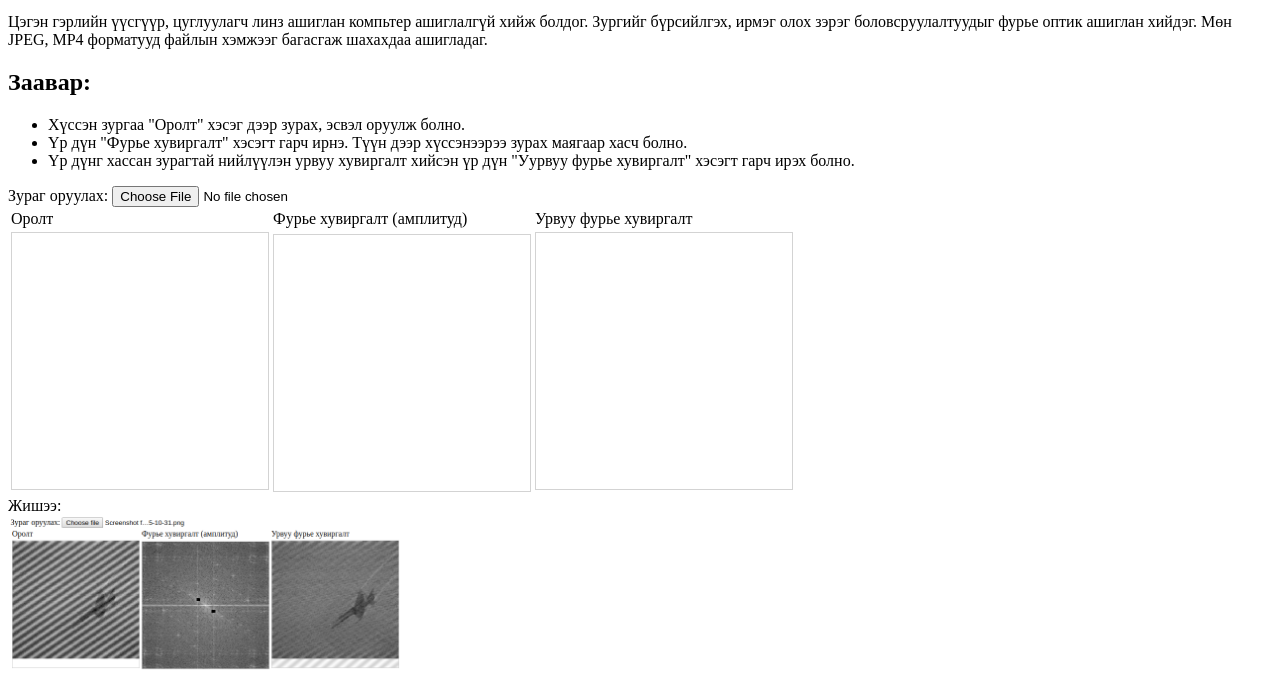
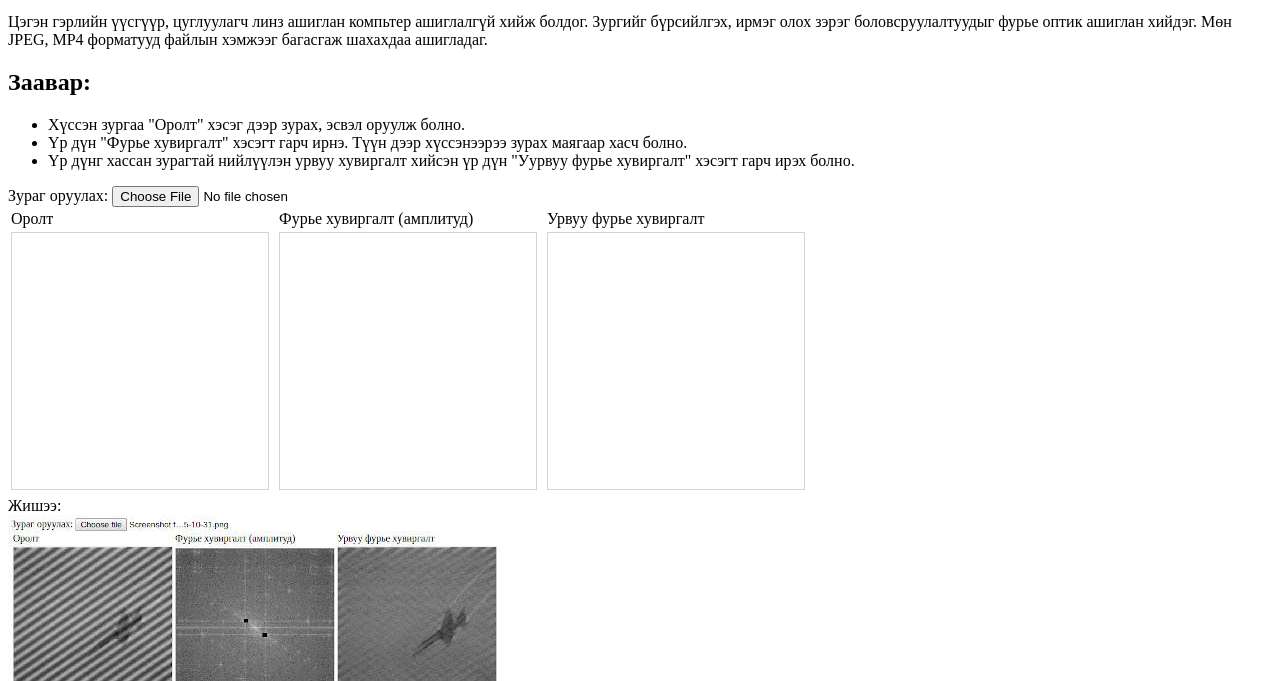
Before and after one commit to khaschuluu/ft, a plain HTML site: page fourier_optic.html in a window 1280 px wide. Shown: the part 119-800 px from the top of the page. Drawn offline with Linux system fonts and the light colour scheme.

Commit message:
Фурье оптик хуудсыг илүү респонсив болгов

```diff
--- a/fourier_optic.html
+++ b/fourier_optic.html
@@ -8,6 +8,10 @@
     <style>
         canvas {
             border: 1px solid lightgrey;
+        }
+
+        table {
+            display: inline-table;
         }
     </style>
 </head>
@@ -33,31 +37,43 @@
             <td>
                 Оролт
             </td>
+        </tr>
+        <tr>
+            <td>
+                <canvas id="input"></canvas>
+            </td>
+        </tr>
+    </table>
+    <table>
+        <tr>
             <td>
                 Фурье хувиргалт (амплитуд)
             </td>
+        </tr>
+        <tr>
+            <td>
+                <span style="position: relative; vertical-align: top;">
+                    <canvas id="fft" style="vertical-align: top;"></canvas>
+                    <canvas id="fftmask" style="position: absolute; top: 0; left: 0;"></canvas>
+                </span>
+            </td>
+        </tr>
+    </table>
+    <table>
+        <tr>
             <td>
                 Урвуу фурье хувиргалт
             </td>
         </tr>
         <tr>
             <td>
-                <canvas id="input"></canvas>
-            </td>
-            <td>
-                <span style="position: relative; vertical-align: top;">
-                    <canvas id="fft" style="vertical-align: top;"></canvas>
-                    <canvas id="fftmask" style="position: absolute; top: 0; left: 0;"></canvas>
-                </span>
-            </td>
-            <td>
                 <canvas id="ifft"></canvas>
             </td>
         </tr>
-    </table>
+    </table><br />
 
     Жишээ:<br />
-    <img width="400" src="sample.png" /><br />
+    <img src="sample.jpg" style="max-width: 100%;"/><br />
 
     <h2>Хэрэглээ:</h2>
     <p>Үр дүнгийн захын хэсгүүдийг хассанаар (high pass) зургийн нарийн дитайл хэсгүүдийг хасч, бүрсийлгэх, хэмжээг багасгана.</p>
```
Also changed, not shown: sample.jpg (added), sample.png (deleted).
